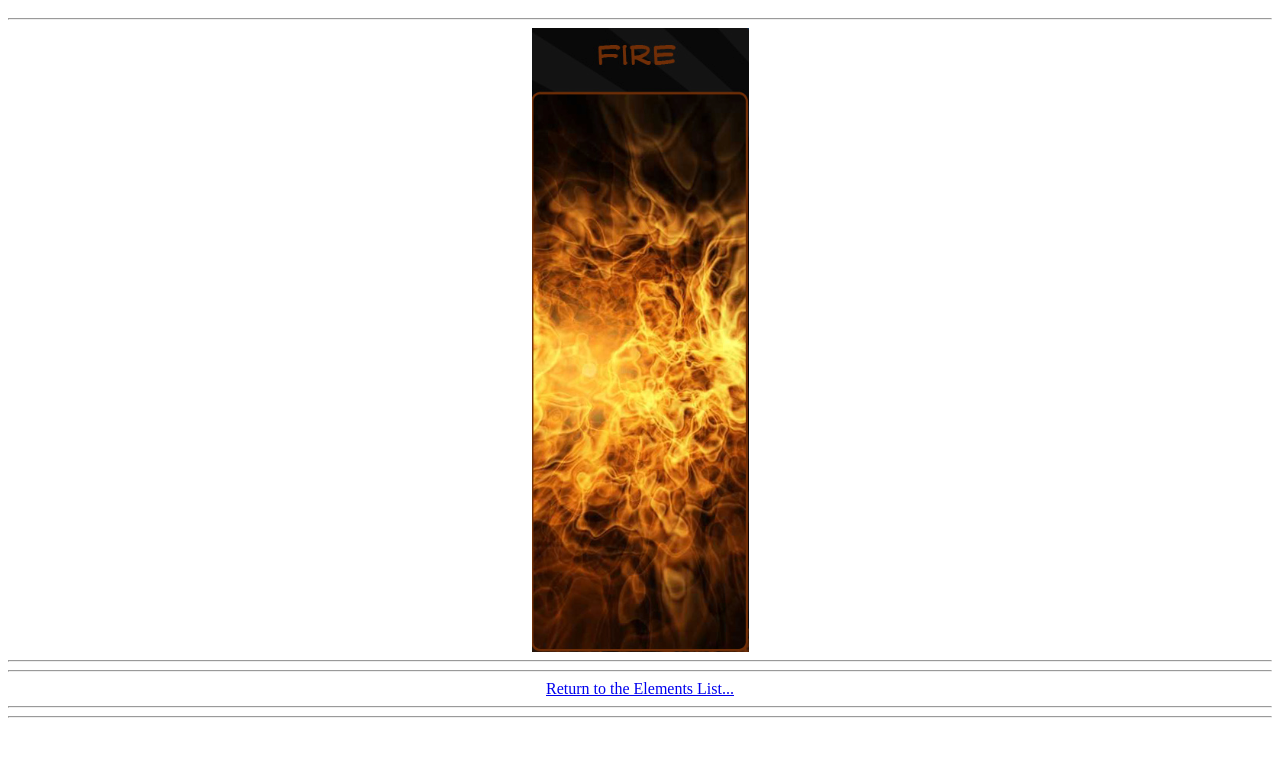
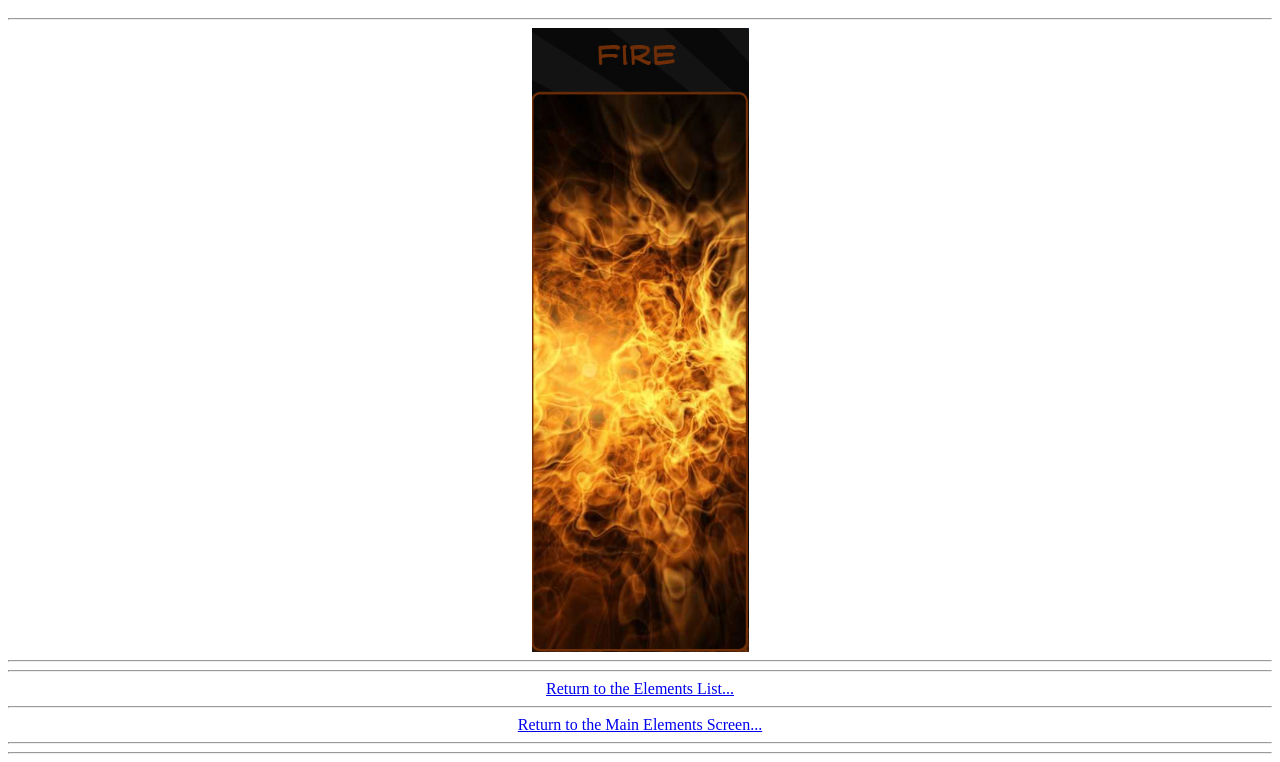
Before and after one commit to JaradRHawkins/Elemental2, a plain HTML site: page fire.html in a window 1280 px wide. Shown: the part 48-810 px from the top of the page. Drawn offline with Linux system fonts and the light colour scheme.

Commit message:
Added return index link to fire page

```diff
--- a/fire.html
+++ b/fire.html
@@ -14,6 +14,10 @@
 Return to the Elements List...
 </a>
 <hr>
+<a href="index.html">
+Return to the Main Elements Screen...
+</a>
+<hr>
 <hr>
 
 </center>
```
